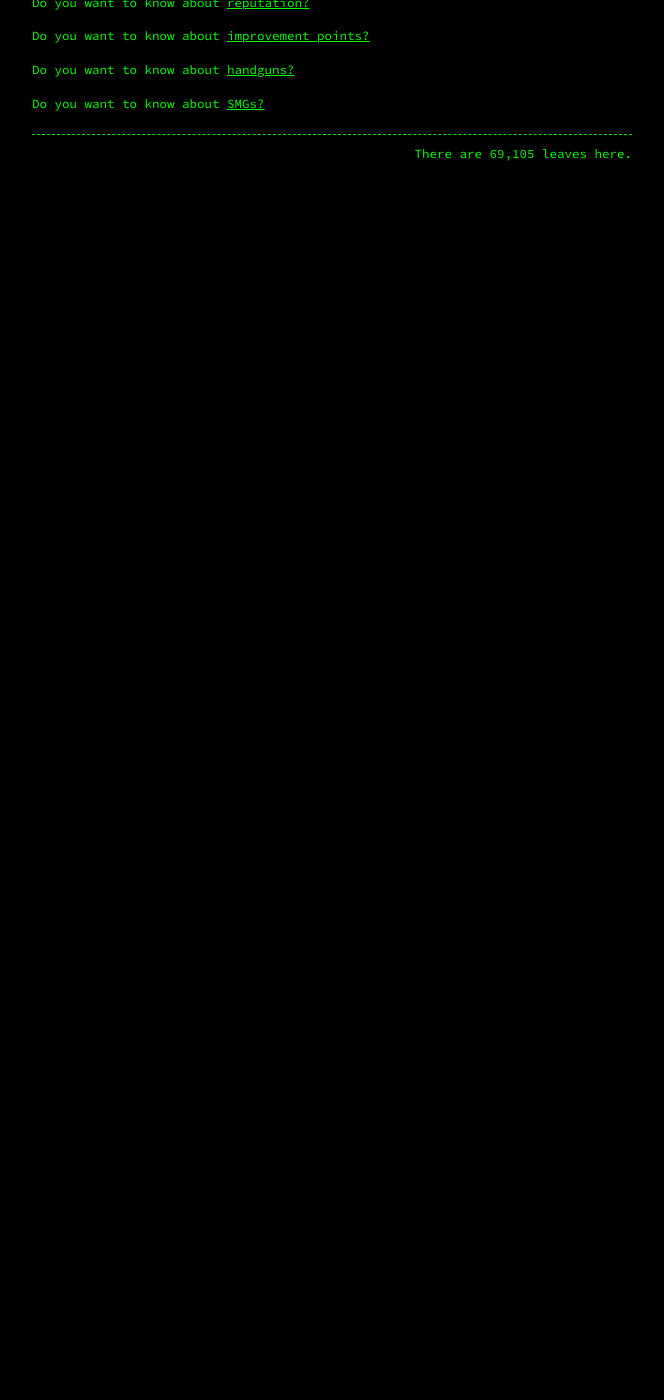
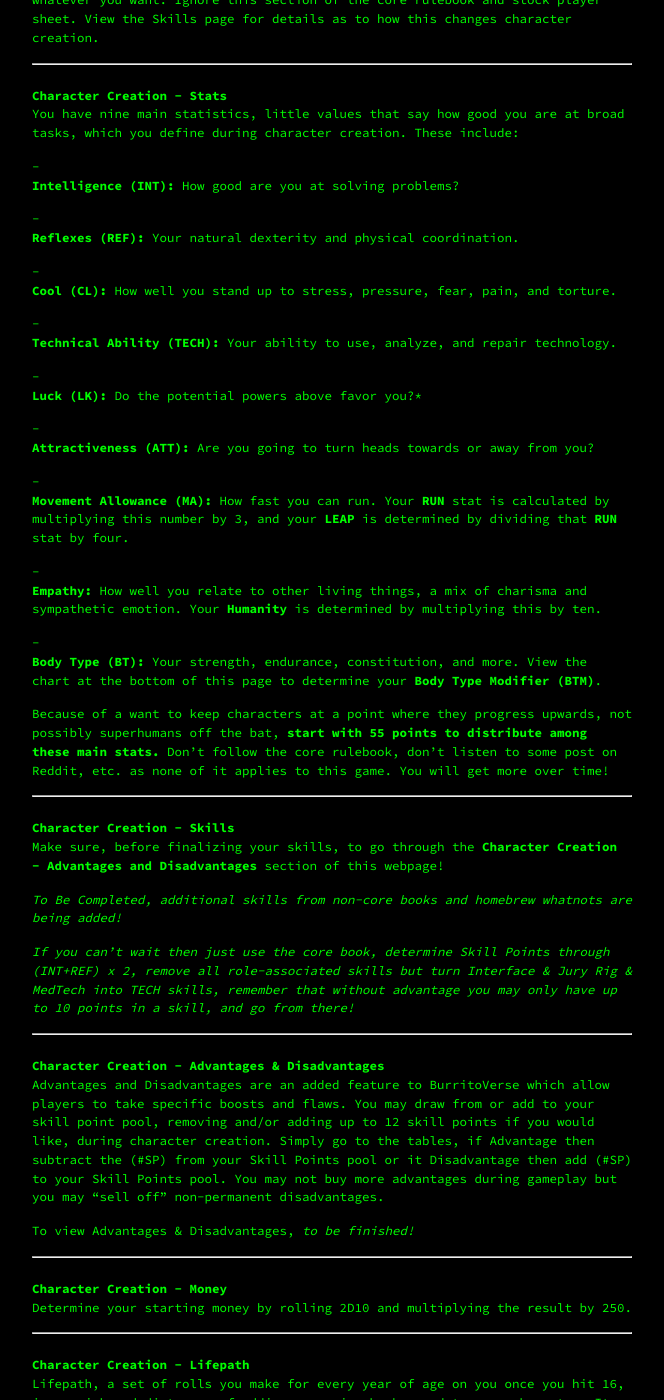
Before and after one commit to Terwilliger69105/69105.github.io, a Jekyll site: the page built from cyberpunk.md, in a window 1280 px wide and 1400 px high, scrolled down 270 px. Shown: the whole window, without its empty margins (308-972 px from the left). Built offline with Jekyll 4.4.1, drawn with Linux system fonts in a browser that asks for light colours; our own code applies the rules of GitHub Pages for plain Markdown files; before the commit the page ends 900 px from its top, so only the background shows below that; some of the changed text lies outside the part shown.

Commit message:
Update cyberpunk.md

```diff
--- a/cyberpunk.md
+++ b/cyberpunk.md
@@ -2,20 +2,89 @@
 title: "Cyberpunk"
 permalink: /cyberpunk/
 ---
-Do you want to know about [roles?](/cyberpunk/roles/)
 
-Do you want to know about [lifepath?](/cyberpunk/lifepath/)
+## Welcome to "PagePunk" AKA everything you need to play in a BurritoVerse game!
 
-Do you want to know about [stats?](/cyberpunk/stats/)
+Apologies for awkward navigation, at the moment everything is plain Markdown in one file as the website isn't redirecting very kindly.
 
-Do you want to know about [skills?](/cyberpunk/skills/)
+----
 
-Do you want to know about [advantages and disadvantages?](/cyberpunk/ad/)
+## Character Creation - Role
 
-Do you want to know about [reputation?](/cyberpunk/reputatio/)
+There are no roles in a BurritoVerse game.
 
-Do you want to know about [improvement points?](/cyberpunk/ips/)
+I don't much care for having static roles, I feel you should be able to build whatever you want. Ignore this section of the core rulebook and stock player sheet. View the Skills page for details as to how this changes character creation.
 
-Do you want to know about [handguns?](/cyberpunk/handguns/)
+----
 
-Do you want to know about [SMGs?](/cyberpunk/smgs/)
+## Character Creation - Stats
+
+You have nine main statistics, little values that say how good you are at broad tasks, which you define during character creation. These include:
+
+* **Intelligence (INT):** How good are you at solving problems?
+
+* **Reflexes (REF):** Your natural dexterity and physical coordination.
+
+* **Cool (CL):** How well you stand up to stress, pressure, fear, pain, and torture.
+
+* **Technical Ability (TECH):** Your ability to use, analyze, and repair technology.
+
+* **Luck (LK):** Do the potential powers above favor you?*
+
+* **Attractiveness (ATT):** Are you going to turn heads towards or away from you?
+
+* **Movement Allowance (MA):** How fast you can run. Your **RUN** stat is calculated by multiplying this number by 3, and your **LEAP** is determined by dividing that **RUN** stat by four.
+
+* **Empathy:** How well you relate to other living things, a mix of charisma and sympathetic emotion. Your **Humanity** is determined by multiplying this by ten.
+
+* **Body Type (BT):** Your strength, endurance, constitution, and more. View the chart at the bottom of this page to determine your **Body Type Modifier (BTM)**.
+
+Because of a want to keep characters at a point where they progress upwards, not possibly superhumans off the bat, **start with 55 points to distribute among these main stats.** Don't follow the core rulebook, don't listen to some post on Reddit, etc. as none of it applies to this game. You will get more over time!
+
+----
+
+## Character Creation - Skills
+
+Make sure, before finalizing your skills, to go through the **Character Creation - Advantages and Disadvantages** section of this webpage!
+
+*To Be Completed, additional skills from non-core books and homebrew whatnots are being added!*
+
+*If you can't wait then just use the core book, determine Skill Points through (INT+REF) x 2, remove all role-associated skills but turn Interface & Jury Rig & MedTech into TECH skills, remember that without advantage you may only have up to 10 points in a skill, and go from there!*
+
+----
+
+## Character Creation - Advantages & Disadvantages
+
+Advantages and Disadvantages are an added feature to BurritoVerse which allow players to take specific boosts and flaws. You may draw from or add to your skill point pool, removing and/or adding up to 12 skill points if you would like, during character creation. Simply go to the tables, if Advantage then subtract the (#SP) from your Skill Points pool or it Disadvantage then add (#SP) to your Skill Points pool. You may not buy more advantages during gameplay but you may "sell off" non-permanent disadvantages.
+
+To view Advantages & Disadvantages, *to be finished!*
+
+---
+
+## Character Creation - Money
+
+Determine your starting money by rolling 2D10 and multiplying the result by 250.
+
+----
+
+## Character Creation - Lifepath
+
+Lifepath, a set of rolls you make for every year of age on you once you hit 16, is a quick-and-dirty way of adding some nice background to your character. It may just be silly stuff, it could be extra (or less) money, it could add friends and enemies to the game, or it may even cause you to have a kid!
+
+You aren't stuck to your lifepath, in fact re-rolls are accepted as long as you contact the GM before making them and don't cheat rolls to say all give extra money.
+
+To view the Lifepath tables, *to be finished!*
+
+---
+
+## Character Creation - Reputation
+
+Unless you've talked with the GM, this number will start out at 0. Don't worry about it!
+
+----
+
+## Character Creation - Equipment
+
+*Use the core rulebook until at least the most-used tables, Clothing/Weapons/Armor/Cybernetics, are completed!*
+
+----
```
